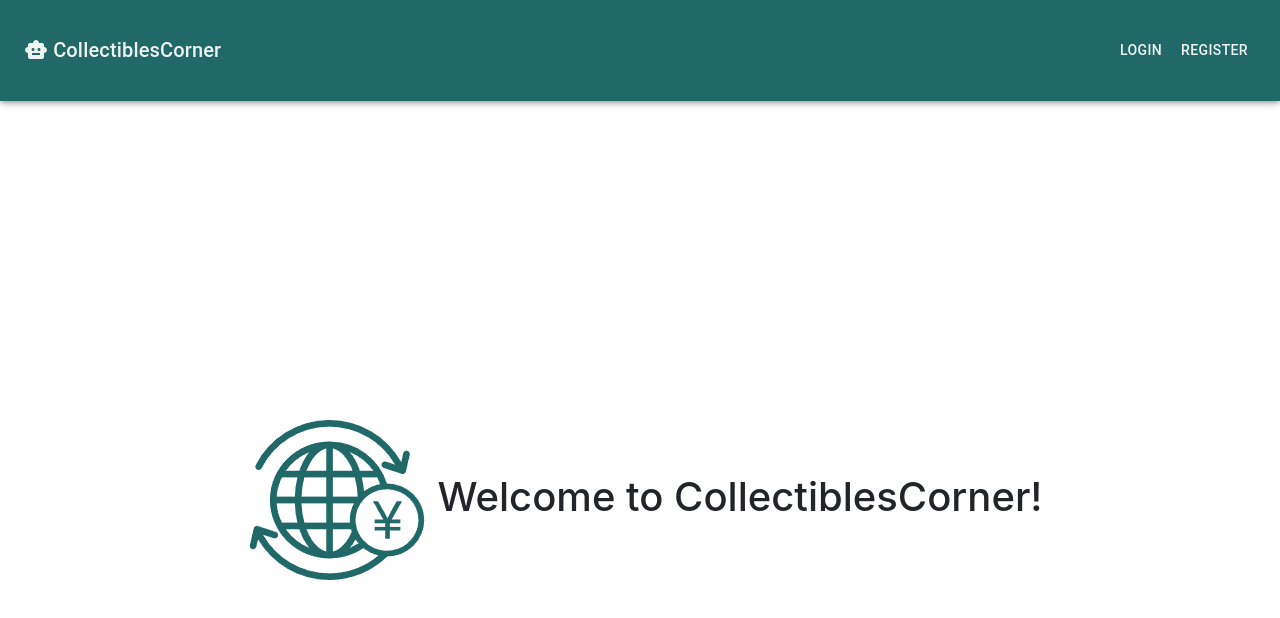
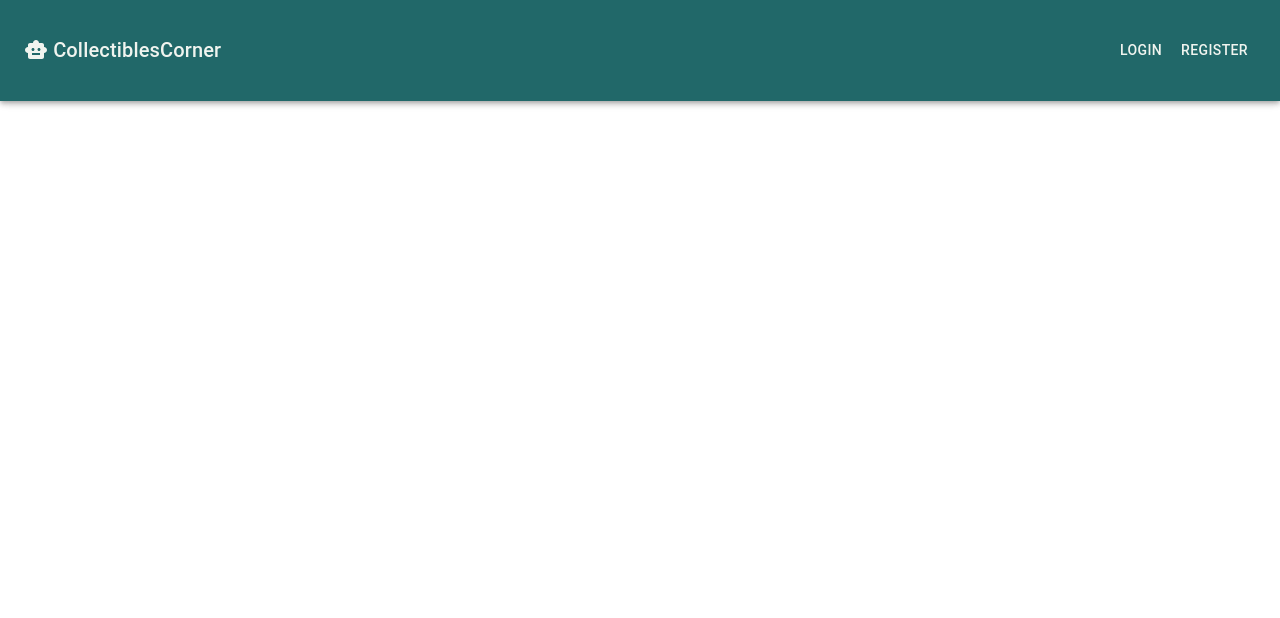
Before and after one commit to Parmoi/capstone-project-3900f11adusm, a React (Create React App) app in the folder frontend/: page / in a window 1280 px wide. Shown: the top 618 px of the page. Built offline with nearby package versions, Linux system fonts and the light colour scheme; the HTML template or start-up script is replaced by a standard one.

Commit message:
change the file name

```diff
--- a/frontend/package.json
+++ b/frontend/package.json
@@ -24,7 +24,7 @@
     "web-vitals": "^2.1.4"
   },
   "scripts": {
-    "start": "react-scripts start",
+    "start": "react-scripts --openssl-legacy-provider start",
     "build": "react-scripts build",
     "test": "react-scripts test",
     "eject": "react-scripts eject"
--- a/frontend/src/App.jsx
+++ b/frontend/src/App.jsx
@@ -8,7 +8,7 @@ import Register from './pages/Register';
 import Profile from './pages/Profile';
 import WantList from './pages/WantList';
 import CollectionList from './pages/CollectionList';
-import HomePage from './pages/homePage';
+import landingPage from './pages/landingPage';
 import SignedInNav from './components/SignedInNav';
 import SignedOutNav from './components/SignedOutNav';
 
@@ -83,7 +83,7 @@ function App() {
            ?  <BrowserRouter>
               <SignedOutNav />
               <Routes>
-                <Route path="/" element={<HomePage/>} />
+                <Route path="/" element={<landingPage/>} />
                 <Route path="/login" element={<SignIn setLogin={setLoggedIn}/>} />
                 <Route path="/register" element={<Register setLogin={setLoggedIn}/>} />
               </Routes>
--- a/frontend/src/pages/homePage.jsx
+++ /dev/null
@@ -1,24 +0,0 @@
-// src/LandingPage.js
-import React from 'react';
-import home_page_icon from '../images/home_page_icon.png'
-
-function HomePage() {
-
-  //style of image
-  const ImageAdjust = {
-    display: 'flex',
-    justifyContent: 'center',
-    alignItems:'center',
-    height:'100vh'
-
-  }
-
-  return (
-    <div style={ImageAdjust}>
-      <img src= {home_page_icon} alt="Icon of CollectiblesCorner" display='flex' />
-      <h1>Welcome to CollectiblesCorner!</h1>
-    </div>
-  );
-}
-
-export default HomePage;
--- /dev/null
+++ b/frontend/src/pages/landingPage.jsx
@@ -0,0 +1,24 @@
+// src/LandingPage.js
+import React from 'react';
+import landing_page_icon from '../images/landing_page_icon.png'
+
+function landingPage() {
+
+  //style of image
+  const ImageAdjust = {
+    display: 'flex',
+    justifyContent: 'center',
+    alignItems:'center',
+    height:'100vh'
+
+  }
+
+  return (
+    <div style={ImageAdjust}>
+      <img src= {landing_page_icon} alt="Icon of CollectiblesCorner" display='flex' />
+      <h1>Welcome to CollectiblesCorner!</h1>
+    </div>
+  );
+}
+
+export default landingPage;
```
Also changed, not shown: frontend/src/images/landing_page_icon.png (renamed from frontend/src/images/home_page_icon.png).
